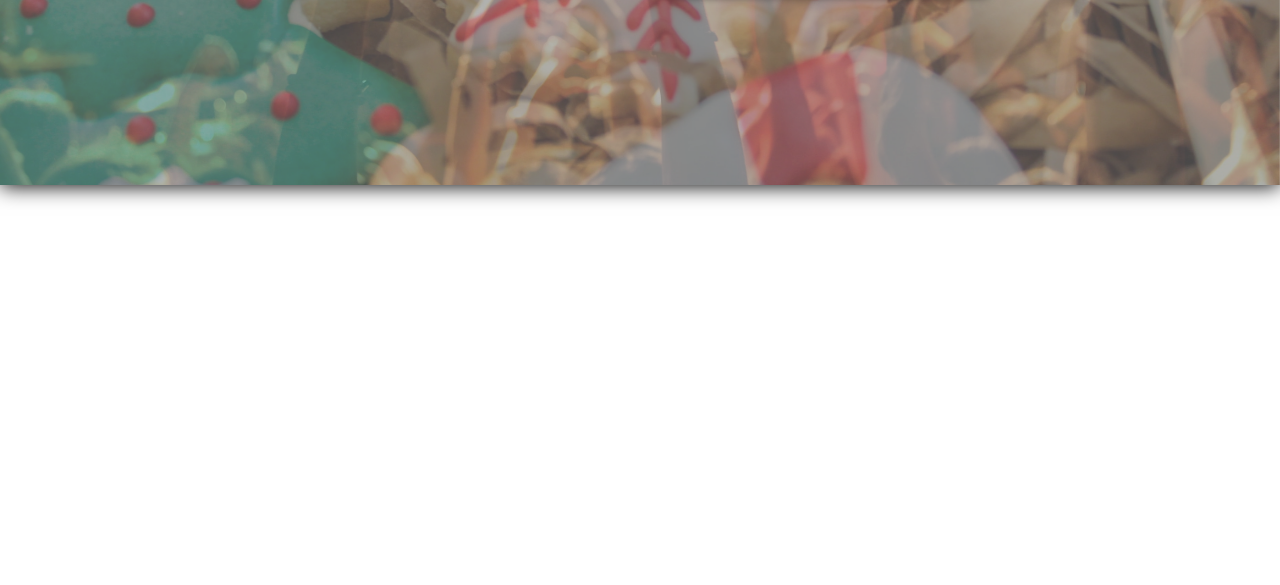
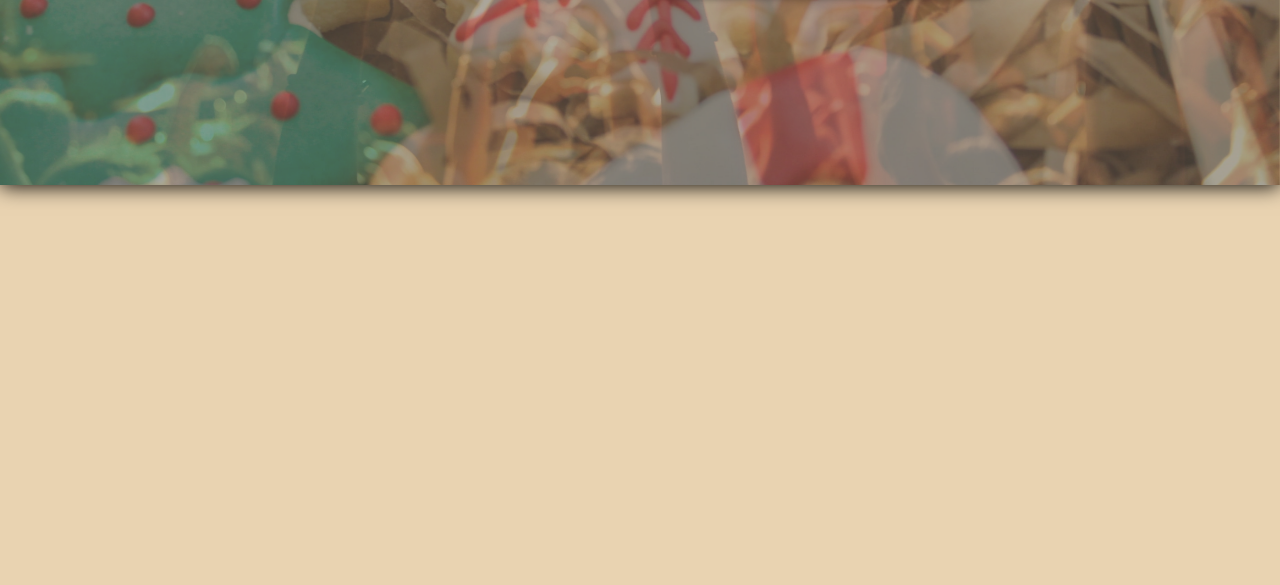
Before and after one commit to Relativelie/holidayDays, a plain HTML site: page index.html in a window 1280 px wide. Shown: the part 215-800 px from the top of the page. Drawn offline with nearby package versions, Linux system fonts and the light colour scheme.

Commit message:
change background

```diff
--- a/styles.css
+++ b/styles.css
@@ -1,3 +1,8 @@
+body {
+  background-color: rgba(228, 201, 158, 0.801) !important;
+  height: 100vh;
+}
+
 /* HEADER */
 .header {
   position: relative;
```
